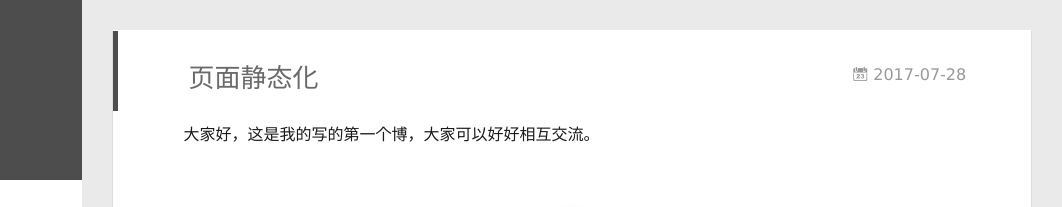
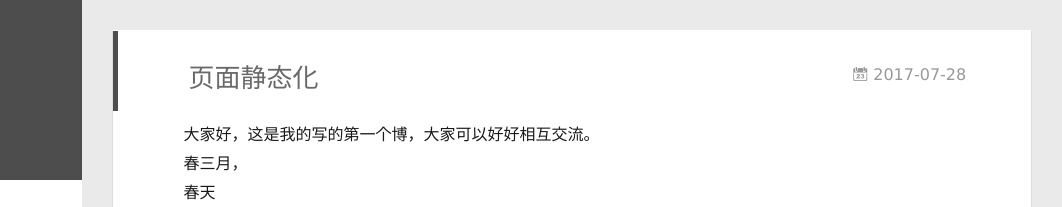
Before and after one commit to damaoFearless/damaoFearless, a plain HTML site: page 2017/07/28/my-first-blog/index.html in a window 1280 px wide. Shown: the top 207 px of the page, 218-1280 px from the left. Drawn offline with Linux system fonts and the light colour scheme; no server answers; files whose address does not match are found by name.

Commit message:
Site updated: 2017-07-28 13:58:28

```diff
--- a/2017/07/28/my-first-blog/index.html
+++ b/2017/07/28/my-first-blog/index.html
@@ -8,17 +8,17 @@
   <link rel="dns-prefetch" href="http://yoursite.com">
   <title>页面静态化 | Hexo</title>
   <meta name="viewport" content="width=device-width, initial-scale=1, maximum-scale=1">
-  <meta name="description" content="大家好，这是我的写的第一个博，大家可以好好相互交流。">
+  <meta name="description" content="大家好，这是我的写的第一个博，大家可以好好相互交流。  春三月，春天春天此谓发陈，天地俱生，万物以荣，夜卧早起，广（多）步（走）于庭，被发缓形（意喻不受束缚），以使志生。生而勿杀，予而勿夺，赏而勿罚，此春气之应，养生之道也。逆之则伤肝，夏为寒变，奉长者少。春阳：因春天阳光温和明媚，令人神往陶醉，故而得名；陈子昂诗“白日每不归，春阳时暮矣”。就是描写春阳的诗句。阳春：春天的美称。唐朝诗人李白诗中">
 <meta name="keywords" content="webservr,xml,http">
 <meta property="og:type" content="article">
 <meta property="og:title" content="页面静态化">
 <meta property="og:url" content="http://yoursite.com/2017/07/28/my-first-blog/index.html">
 <meta property="og:site_name" content="Hexo">
-<meta property="og:description" content="大家好，这是我的写的第一个博，大家可以好好相互交流。">
-<meta property="og:updated_time" content="2017-07-28T03:55:43.570Z">
+<meta property="og:description" content="大家好，这是我的写的第一个博，大家可以好好相互交流。  春三月，春天春天此谓发陈，天地俱生，万物以荣，夜卧早起，广（多）步（走）于庭，被发缓形（意喻不受束缚），以使志生。生而勿杀，予而勿夺，赏而勿罚，此春气之应，养生之道也。逆之则伤肝，夏为寒变，奉长者少。春阳：因春天阳光温和明媚，令人神往陶醉，故而得名；陈子昂诗“白日每不归，春阳时暮矣”。就是描写春阳的诗句。阳春：春天的美称。唐朝诗人李白诗中">
+<meta property="og:updated_time" content="2017-07-28T05:57:58.044Z">
 <meta name="twitter:card" content="summary">
 <meta name="twitter:title" content="页面静态化">
-<meta name="twitter:description" content="大家好，这是我的写的第一个博，大家可以好好相互交流。">
+<meta name="twitter:description" content="大家好，这是我的写的第一个博，大家可以好好相互交流。  春三月，春天春天此谓发陈，天地俱生，万物以荣，夜卧早起，广（多）步（走）于庭，被发缓形（意喻不受束缚），以使志生。生而勿杀，予而勿夺，赏而勿罚，此春气之应，养生之道也。逆之则伤肝，夏为寒变，奉长者少。春阳：因春天阳光温和明媚，令人神往陶醉，故而得名；陈子昂诗“白日每不归，春阳时暮矣”。就是描写春阳的诗句。阳春：春天的美称。唐朝诗人李白诗中">
 
     <link rel="alternative" href="/atom.xml" title="Hexo" type="application/atom+xml">
 
@@ -176,7 +176,7 @@
 
     <div class="article-entry" itemprop="articleBody">
 
-        <p>  大家好，这是我的写的第一个博，大家可以好好相互交流。</p>
+        <p>  大家好，这是我的写的第一个博，大家可以好好相互交流。<br>  春三月，<br>春天<br>春天<br>此谓发陈，天地俱生，万物以荣，夜卧早起，广（多）步（走）于庭，被发缓形（意喻不受束缚），以使志生。生而勿杀，予而勿夺，赏而勿罚，此春气之应，养生之道也。逆之则伤肝，夏为寒变，奉长者少。<br>春阳：因春天阳光温和明媚，令人神往陶醉，故而得名；陈子昂诗“白日每不归，春阳时暮矣”。就是描写春阳的诗句。<br>阳春：春天的美称。唐朝诗人李白诗中就有“阳春召我以烟景”的诗句。[1]<br>芳春：因春天草木萌动，百草新生，大地草绿如茵，繁花似锦，故而得名。陆机诗“烈心厉劲秋，丽服鲜芳春”。将芳春的特点，写得入景入神。<br>蠢：古时“春”“蠢”同音同意，春来虫动，形声兼会。<br>青春：因春天草木青青而得名。杜甫诗：“白日放歌须纵酒，青春作伴好还乡”。<br>艳阳：因春季阳光灿烂而得此荣名。清代华广生辑俗曲集《白雪遣音·艳阳春》有句云：“艳阳天，和风荡荡，杨柳依依”。<br>春天<br>春天<br>三春：因为春季包涵了一、二、三月，而合称“三春”。孟郊诗：“谁言寸草心，报得三春晖”。<br>九春：按民间习俗，十天为一春，春季有90天，故又称“九春”。诗人阮籍有诗：“说怪若九春，磐折似秋霜”。<br>踏青：又叫春游、探春等。中国的踏青习俗由来已久，传说远在先秦时已形成，也有说始于魏晋。据《晋书》记载：每年春天，人们都要结伴到郊外游春赏景，至唐宋尤盛。唐代诗人杜甫就曾记载皇家游春踏青的盛景，“三月三日天地新，长安水边多丽人。”千百年来，踏青渐成了一种仪式，仿佛只有行了这种仪式，才真正拥有了春天。“逢春不游乐，但恐是痴人。”白居易的《春游》诗正是这种心境的写照。<br>此外，还有“阳节”、“昭节”、“韵节”、“淑节”、“仑灵”等二十多种雅称。</p>
 
 
 
```
Also changed, not shown: index.html (+1 -1 lines).
